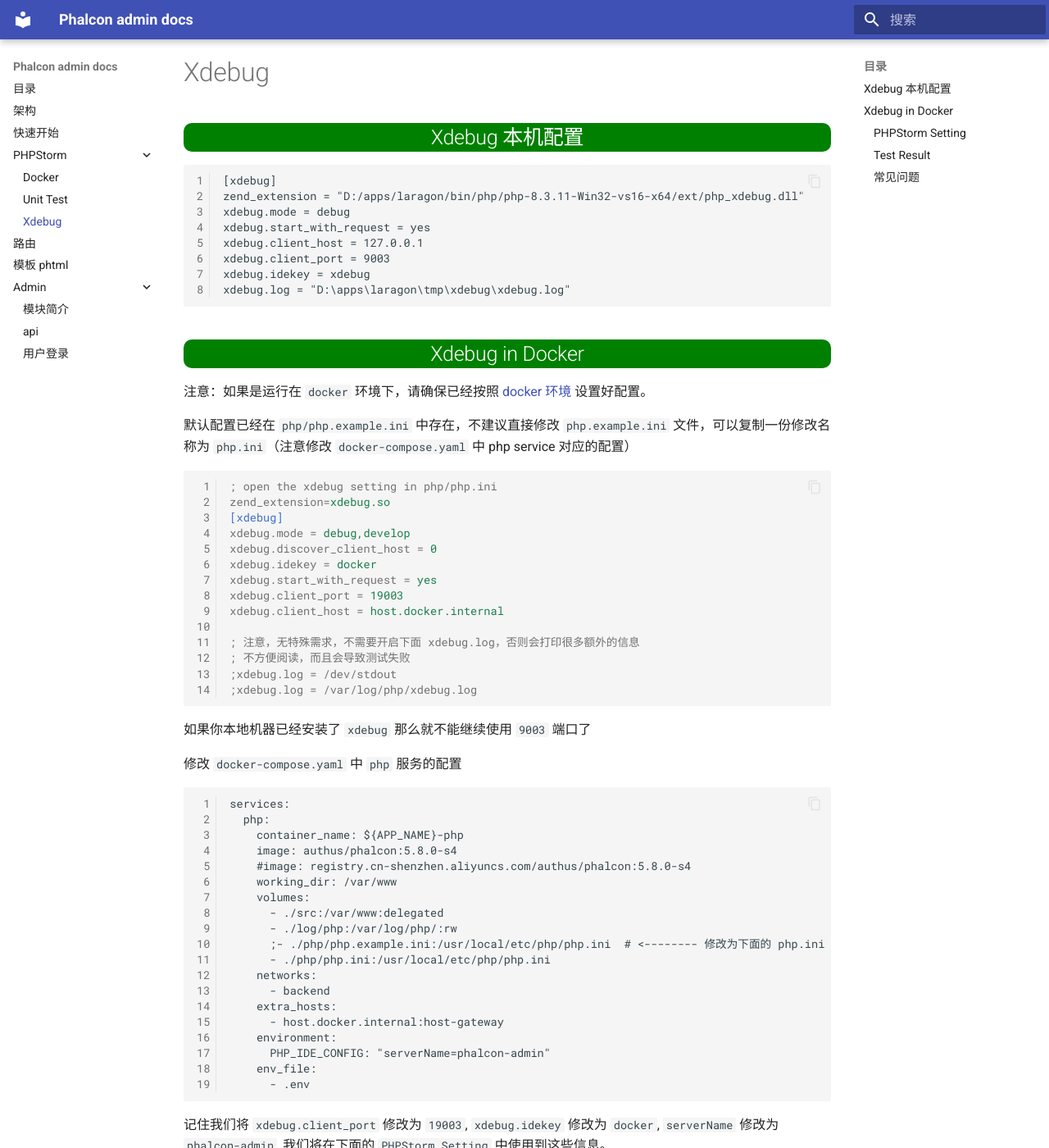
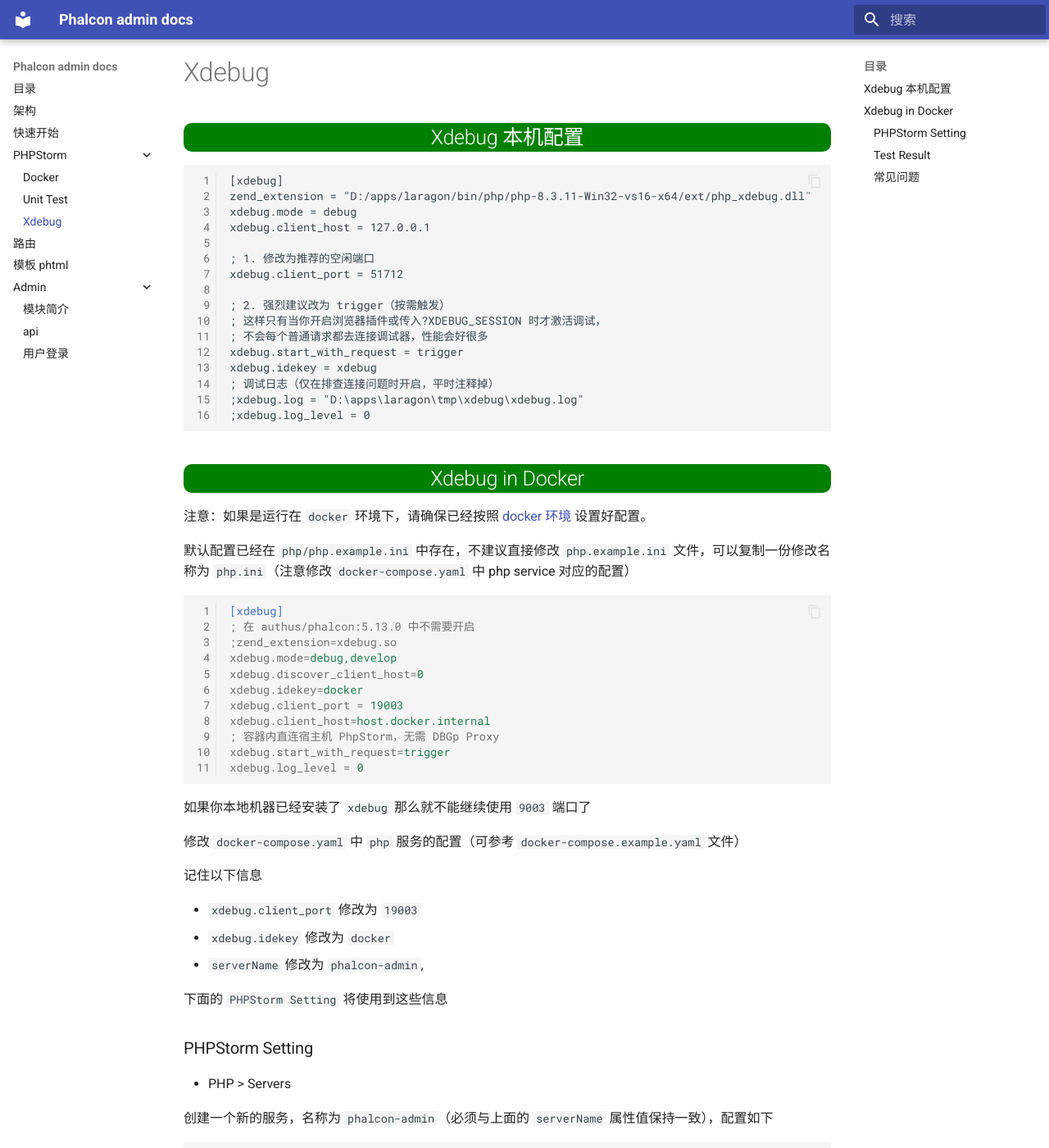
Before and after one commit to tao996/phalcon-admin, an MkDocs documentation site: the page built from docs/phpstorm/xdebug.md, in a window 1280 px wide and 1400 px high. Shown: the whole window at 82% size. Built offline with MkDocs 1.6.1 and Material for MkDocs 9.7.7, drawn with Linux system fonts in a browser that asks for light colours; a script that is not in the unit is left out; some of the changed text lies outside the part shown.

Commit message:
docs: 更新 xdebug 配置文档 + unittest 格式
- 移除 DBGp Proxy 章节（当前 Docker 直连 IDE 无需 proxy）
- 本地 xdebug.log 改为注释状态（仅排查时启用）
- Docker 配置添加注释说明无 DBGp Proxy
- unittest.md 列表格式修正

````diff
--- a/docs/phpstorm/xdebug.md
+++ b/docs/phpstorm/xdebug.md
@@ -3,11 +3,19 @@
 [xdebug]
 zend_extension = "D:/apps/laragon/bin/php/php-8.3.11-Win32-vs16-x64/ext/php_xdebug.dll"
 xdebug.mode = debug
-xdebug.start_with_request = yes
 xdebug.client_host = 127.0.0.1
-xdebug.client_port = 9003
+
+; 1. 修改为推荐的空闲端口
+xdebug.client_port = 51712
+
+; 2. 强烈建议改为 trigger（按需触发）
+; 这样只有当你开启浏览器插件或传入?XDEBUG_SESSION 时才激活调试，
+; 不会每个普通请求都去连接调试器，性能会好很多
+xdebug.start_with_request = trigger
 xdebug.idekey = xdebug
-xdebug.log = "D:\apps\laragon\tmp\xdebug\xdebug.log"
+; 调试日志（仅在排查连接问题时开启，平时注释掉）
+;xdebug.log = "D:\apps\laragon\tmp\xdebug\xdebug.log"
+;xdebug.log_level = 0
 ```
 
 
@@ -18,60 +26,32 @@
 默认配置已经在 `php/php.example.ini` 中存在，不建议直接修改 `php.example.ini` 文件，可以复制一份修改名称为 `php.ini`（注意修改 `docker-compose.yaml` 中 php service 对应的配置）
 
 ```ini
-; open the xdebug setting in php/php.ini
-zend_extension=xdebug.so
 [xdebug]
-xdebug.mode = debug,develop
-xdebug.discover_client_host = 0
-xdebug.idekey = docker
-xdebug.start_with_request = yes
+; 在 authus/phalcon:5.13.0 中不需要开启
+;zend_extension=xdebug.so
+xdebug.mode=debug,develop
+xdebug.discover_client_host=0
+xdebug.idekey=docker
 xdebug.client_port = 19003
-xdebug.client_host = host.docker.internal
-
-; 注意，无特殊需求，不需要开启下面 xdebug.log，否则会打印很多额外的信息
-; 不方便阅读，而且会导致测试失败
-;xdebug.log = /dev/stdout
-;xdebug.log = /var/log/php/xdebug.log
+xdebug.client_host=host.docker.internal
+; 容器内直连宿主机 PhpStorm，无需 DBGp Proxy
+xdebug.start_with_request=trigger
+xdebug.log_level = 0
 ```
 
 如果你本地机器已经安装了 `xdebug` 那么就不能继续使用 `9003` 端口了
 
-修改 `docker-compose.yaml` 中 `php` 服务的配置
+修改 `docker-compose.yaml` 中 `php` 服务的配置（可参考 `docker-compose.example.yaml` 文件）
 
-```
-services:
-  php:
-    container_name: ${APP_NAME}-php
-    image: authus/phalcon:5.8.0-s4
-    #image: registry.cn-shenzhen.aliyuncs.com/authus/phalcon:5.8.0-s4
-    working_dir: /var/www
-    volumes:
-      - ./src:/var/www:delegated
-      - ./log/php:/var/log/php/:rw
-      ;- ./php/php.example.ini:/usr/local/etc/php/php.ini  # <-------- 修改为下面的 php.ini
-      - ./php/php.ini:/usr/local/etc/php/php.ini
-    networks:
-      - backend
-    extra_hosts:
-      - host.docker.internal:host-gateway
-    environment:
-      PHP_IDE_CONFIG: "serverName=phalcon-admin"
-    env_file:
-      - .env
-```
+记住以下信息
 
-记住我们将 `xdebug.client_port` 修改为 `19003`, `xdebug.idekey` 修改为 `docker`, `serverName` 修改为 `phalcon-admin`,
-我们将在下面的 `PHPStorm Setting` 中使用到这些信息。
+* `xdebug.client_port` 修改为 `19003`
+* `xdebug.idekey` 修改为 `docker`
+* `serverName` 修改为 `phalcon-admin`,
+
+下面的 `PHPStorm Setting` 将使用到这些信息
 
 ### PHPStorm Setting
-
-* PHP > Debug > DBGp Proxy
-
-```
-IDE key: docker             ; 从上面的 xdebug.idekey 获取
-Host   : localhost
-Port   : 8071               ; .env 文件中 OPEN_PORT 网站的端口号
-```
 
 * PHP > Servers
 
````
Also changed, not shown: docs/phpstorm/unittest.md (+3 -4 lines).
